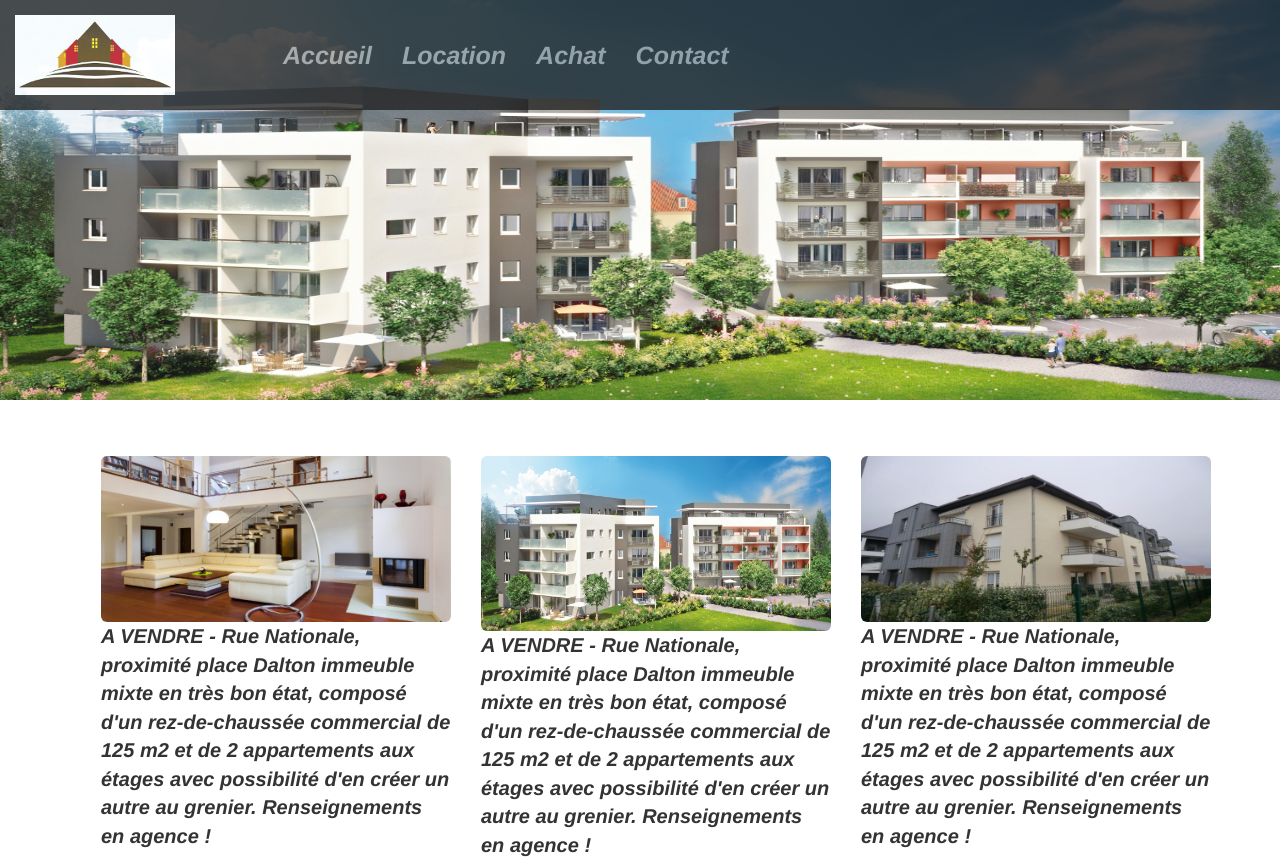
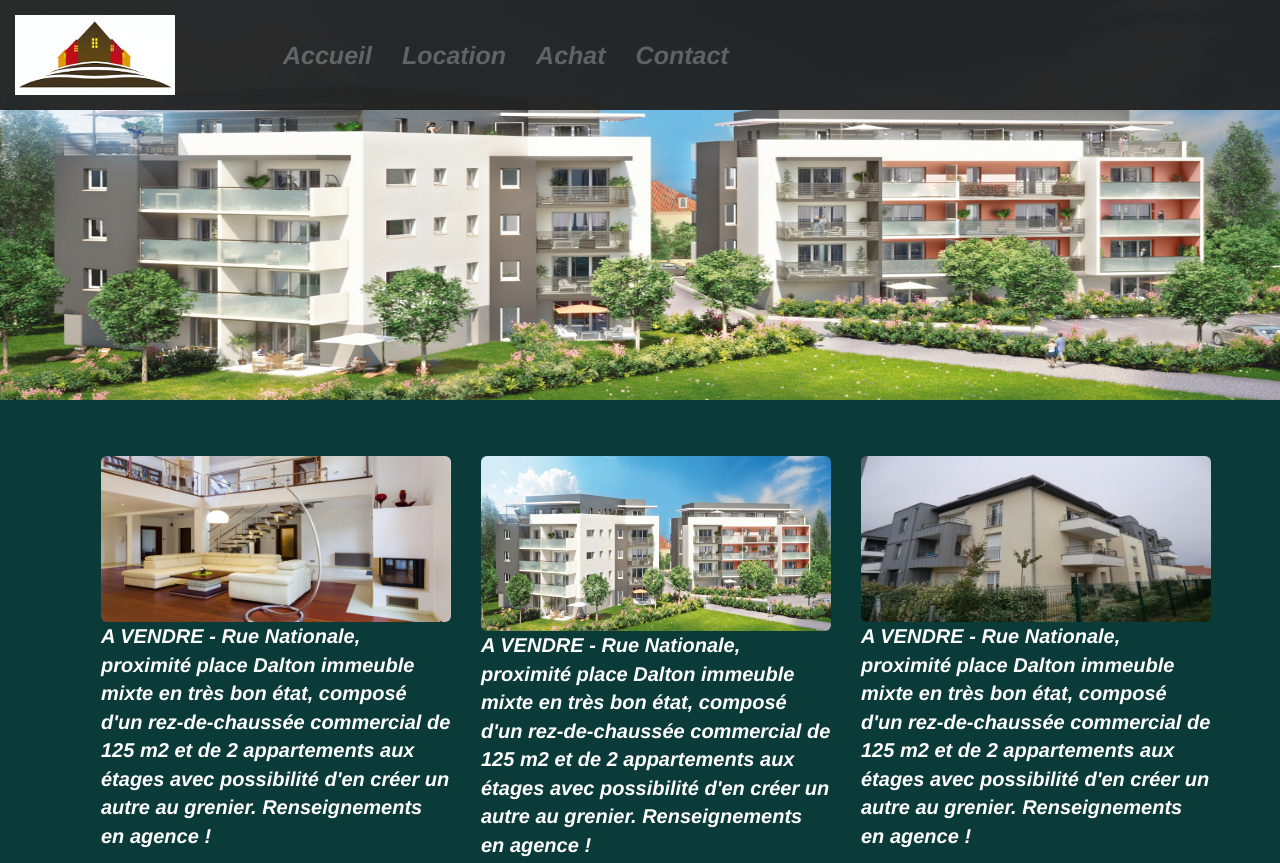
Before and after one commit to abdifatah1/site-immo, a plain HTML site: page achat.html in a window 1280 px wide. Shown: the top 863 px of the page. Drawn offline with nearby package versions, Linux system fonts and the light colour scheme.

Commit message:
body background color changed

```diff
--- a/css/main.css
+++ b/css/main.css
@@ -100,28 +100,21 @@ Author's custom styles
 /* ##########################   SMARTPHONE   ########################### */
 /* ##################################################################### */
 /* Extra small devices (phones, less than 768px) */
-/*.img-header-tablet, .img-header-desk{
-display: none;
-}*/
+body{
+  background-color: #0B3B39;
+  color:white;
+}
+/*header image*/
 .img-header-mob{
   width: 100%;
   background-position: center;
   background-size: cover;
   margin-top:0;
-
 }
-/*header{
-/*background-image: url("../img/bg-home-mob.jpg");*/
-background-position: center;
-background-size: cover;
-background-repeat: no-repeat;
-height: 500px;
-
-}*/
+/*nav*/
 .nav{
   text-align: center;
   opacity: 0.5;
-
 }
 
 .nav li a{
@@ -133,13 +126,16 @@ height: 500px;
 .navbar-brand{
   font-size: 25px;
 }
+/*===========/nav==========*/
 
-
+/*========fig caption=======*/
 .figure-caption{
   font-size: 20px;
   font-style: italic;
   font-weight: bold;
 }
+/*============/fig caption=====*/
+/*========footer=========*/
 .footer{
   height: 60px;
   line-height: 50px;
@@ -152,9 +148,7 @@ height: 500px;
 /* ##################################################################### */
 /* Small devices (tablets, 768px and up) */
 @media (min-width: 607px) {
-  /*.img-header-mob, .img-header-desk{
-  display: none;
-  }*/
+/*=====img header for tablet====*/
   .img-header-tablet{
     width: 100%;
     height:400px;
@@ -162,22 +156,13 @@ height: 500px;
     background-size: cover;
     z-index: -1;
   }
-  /*header{
-  background-image: url("../img/bg-home-tablet.jpg");
-  background-position: center;
-  background-size: cover;
-  background-repeat: no-repeat;
-  height: 500px;
-  }*/
 
   /* ##################################################################### */
   /* ############################   DESKTOPS   ########################### */
   /* ##################################################################### */
   /* Medium devices (desktops, 992px and up) */
   @media (min-width: 992px) {
-    /*.img-header-mob, .img-header-tablet{
-    display: none;
-    }*/
+/*=========img header for desktop========*/
     .img-header-desk{
       width: 100%;
       height:400px;
@@ -185,44 +170,20 @@ height: 500px;
       background-size: cover;
       z-index: -1;
     }
+
+    /*=============nav==========*/
     nav{
       z-index: 1;
       position: absolute;
       top:0px;
       width: 100%;
-      opacity: 0.8;
+      opacity: 0.96;
     }
-    /*header{
-    background-image: url("../img/bg-home-desk.jpg");
-    background-position: center;
-    background-size: cover;
-    background-repeat: no-repeat;
-    height: 500px;
-    }*/
-  }
-
-  /* ##################################################################### */
-  /* ########################   LARGE DESKTOPS   ######################### */
-  /* ##################################################################### */
-  /* Large devices (large desktops, 1200px and up) */
-  @media (min-width: 1200px) {
 
   }
 
 
-
-
-
-
-
-
-
-
-
-
-
-
-  /* ==========================================================================
+/* ==========================================================================
   Helper classes
   ========================================================================== */
 
```
